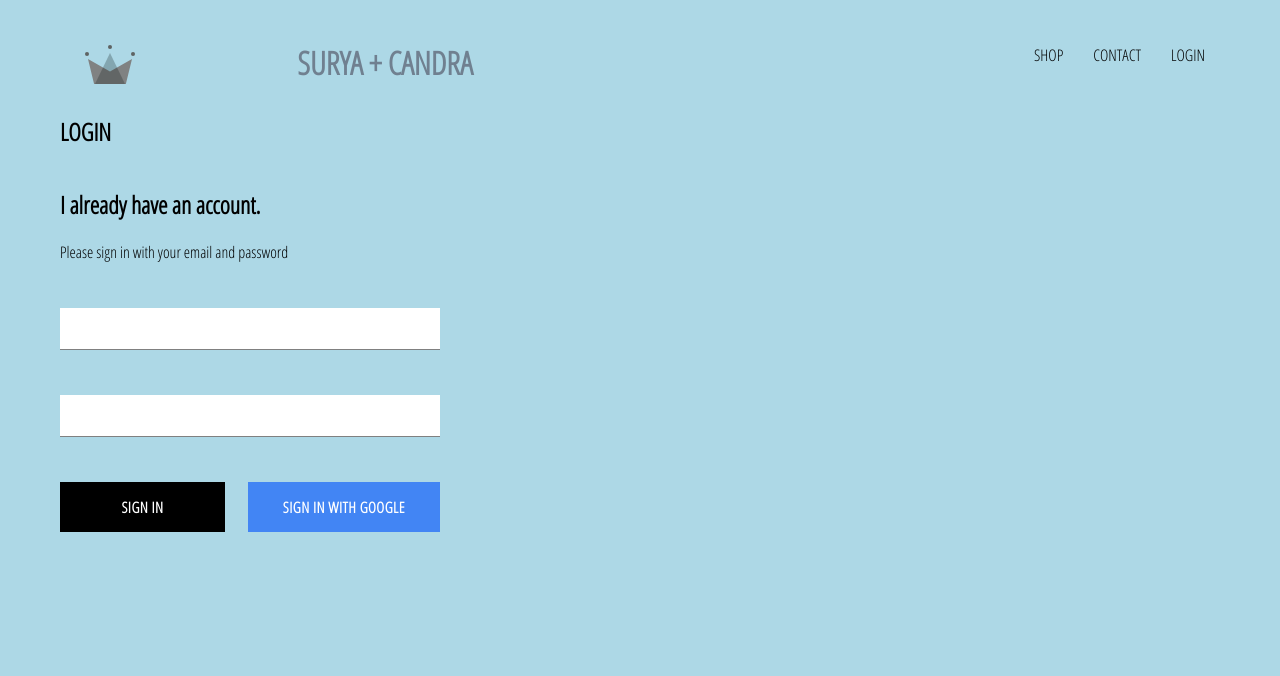
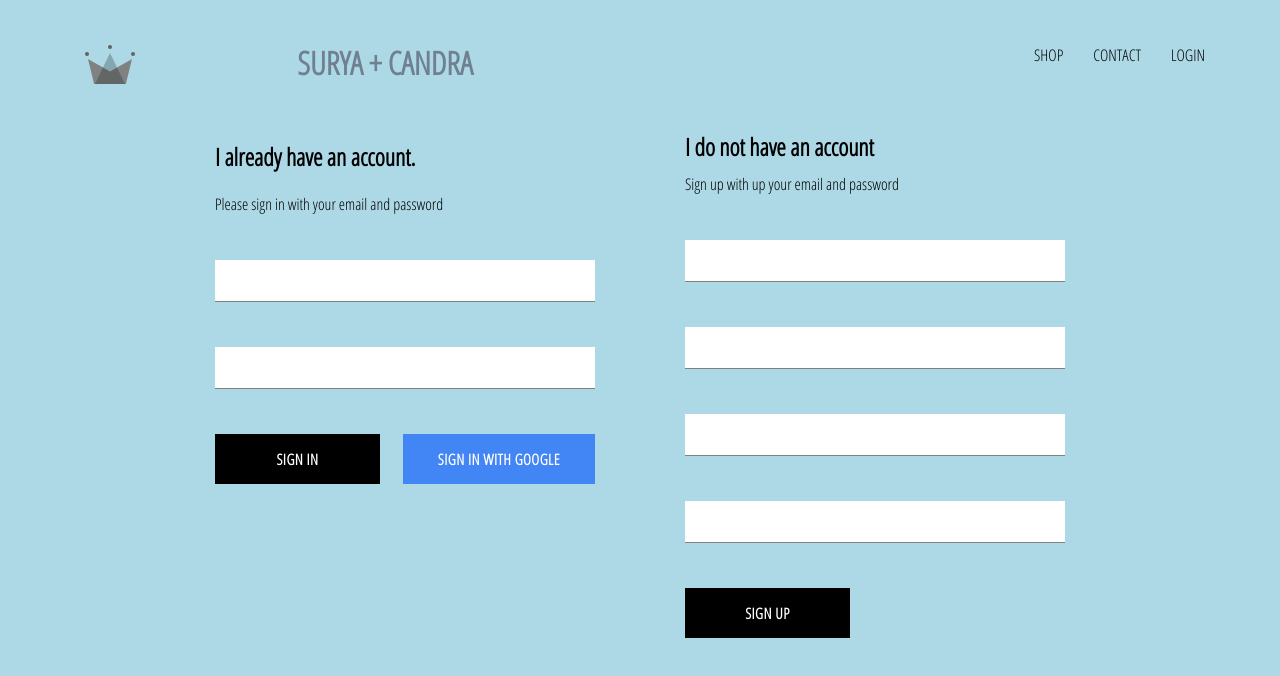
Before and after one commit to amriikk/CandraLtd, a React (Create React App) app: page /login in a window 1280 px wide. Shown: the top 676 px of the page. Built offline with nearby package versions, Linux system fonts and the light colour scheme; no server answers.

Commit message:
add SignUp component to the login page

```diff
--- a/src/components/Sign-Up/Sign-Up.jsx
+++ b/src/components/Sign-Up/Sign-Up.jsx
@@ -1,7 +1,7 @@
 import React, { Component } from 'react';
-import CustomBtn from '../Custom-Btn';
+import CustomBtn from '../../components/Custom-Btn/Custom-Btn';
 import FormInput from '..//Form-Input/Form-Input';
-import { auth, createUSerProfileDocument } from '../../Firebase/Firebase.Utils';
+import { auth, createUserProfileDocument } from '../../Firebase/Firebase.Utils';
 
 import './Sign-Up.scss';
 
@@ -22,7 +22,7 @@ class SignUp extends Component {
 
         const { displayName, email, password, confirmPassword } = this.state;
 
-        if(password != confirmPassword) {
+        if(password !== confirmPassword) {
             alert("Passwords don't match!");
             return;
         }
@@ -30,7 +30,7 @@ class SignUp extends Component {
         try {
             const { user } = await auth.createUserWithEmailAndPassword(email, password);
 
-            await createUSerProfileDocument(user, { displayName });
+            await createUserProfileDocument(user, { displayName });
 
             this.setState({
                 displayName: '',
--- a/src/pages/LoginPage/LoginPage.jsx
+++ b/src/pages/LoginPage/LoginPage.jsx
@@ -1,12 +1,13 @@
 import React from 'react';
 import SignIn from '../../components/Sign-In/Sign-In'
+import SignUp from '../../components/Sign-Up/Sign-Up';
 
 import './LoginPage.scss'
 
 const LoginPage = () => (
     <div className='login'>
-        <h2>LOGIN</h2>
         <SignIn />
+        <SignUp />
     </div>
 )
 
--- a/src/pages/LoginPage/LoginPage.scss
+++ b/src/pages/LoginPage/LoginPage.scss
@@ -0,0 +1,6 @@
+.login {
+    width: 850px;
+    display: flex;
+    justify-content: space-between;
+    margin: 30px auto;
+}
```
